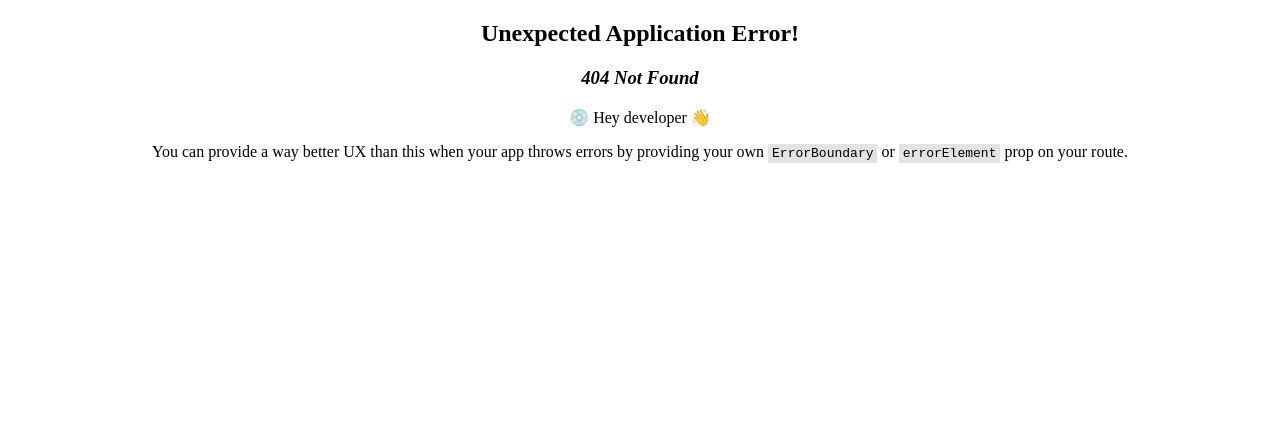
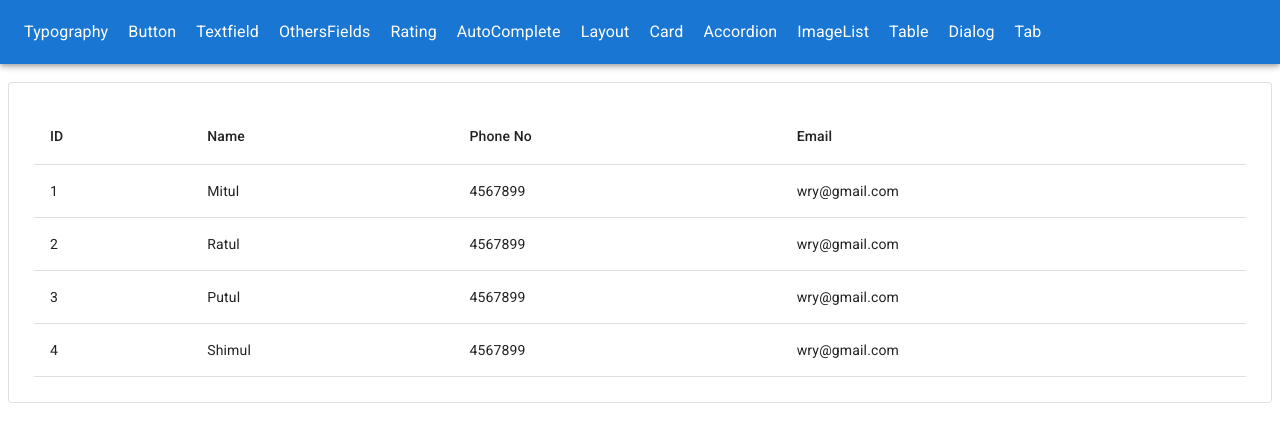
Before and after one commit to Bayshakhe/material-ui-practice, a React (Vite) app: page /table in a window 1280 px wide. Before the commit this address had no page. Shown: the top 442 px of the page. Built offline with nearby package versions, Linux system fonts and the light colour scheme.

Commit message:
implemented mui/tabs

```diff
--- a/package.json
+++ b/package.json
@@ -14,7 +14,8 @@
     "@emotion/styled": "^11.11.0",
     "@fontsource/roboto": "^5.0.8",
     "@mui/icons-material": "^5.14.8",
-    "@mui/material": "^5.14.8",
+    "@mui/lab": "^5.0.0-alpha.144",
+    "@mui/material": "^5.14.9",
     "localforage": "^1.10.0",
     "match-sorter": "^6.3.1",
     "react": "^18.2.0",
--- a/src/App.jsx
+++ b/src/App.jsx
@@ -7,6 +7,7 @@ function App() {
   return (
     <>
       <Navbar></Navbar>
+      <br />
       <Outlet></Outlet>
     </>
   );
--- a/src/Components/Navbar.jsx
+++ b/src/Components/Navbar.jsx
@@ -12,6 +12,9 @@ const Navbar = () => {
     { path: "/card", name: "Card" },
     { path: "/accordion", name: "Accordion" },
     { path: "/imageList", name: "ImageList" },
+    { path: "/table", name: "Table" },
+    { path: "/dialog", name: "Dialog" },
+    { path: "/tab", name: "Tab" },
   ];
   return (
     <Box mb={8}>
@@ -21,7 +24,7 @@ const Navbar = () => {
             <Typography
               key={nav.path}
               color="white"
-              sx={{ marginRight: "15px" }}
+              sx={{ marginRight: "20px" }}
             >
               <Link href={nav.path} color="inherit" underline="hover">{nav.name}</Link>
             </Typography>
--- /dev/null
+++ b/src/Pages/DialogPage.jsx
@@ -0,0 +1,41 @@
+import {
+  Button,
+  Dialog,
+  DialogActions,
+  DialogContent,
+  DialogContentText,
+  DialogTitle,
+} from "@mui/material";
+import { useState } from "react";
+
+const DialogPage = () => {
+  const [open, setOpen] = useState(false);
+  const handleClose = () => {
+    setOpen(false);
+  };
+  return (
+    <>
+      <Button variant="contained" onClick={() => setOpen(true)}>
+        Open Dialog
+      </Button>
+      <Dialog open={open} onClose={handleClose}>
+        <DialogTitle>Dialog Title</DialogTitle>
+        <DialogContent>
+          <DialogContentText>
+            Lorem ipsum dolor sit amet consectetur adipisicing elit. Porro
+            delectus obcaecati dignissimos aperiam sint tempore necessitatibus,
+            eligendi, qui molestias quam recusandae ea provident placeat nam
+            velit quod quidem veritatis ipsum!
+          </DialogContentText>
+        </DialogContent>
+        <DialogActions>
+          <Button variant="text" color="warning" onClick={() => setOpen(false)}>
+            Disagree
+          </Button>
+        </DialogActions>
+      </Dialog>
+    </>
+  );
+};
+
+export default DialogPage;
--- /dev/null
+++ b/src/Pages/TabPage.jsx
@@ -0,0 +1,34 @@
+import { Box, Tab, Tabs } from "@mui/material";
+import { useState } from "react";
+
+const TabPage = () => {
+  const [value, setValue] = useState(0);
+
+  function TabPanel(props) {
+    const { children, value, index } = props;
+    return value === index && children;
+  }
+  return (
+    <Box>
+      <Tabs value={value} onChange={(e, newValue) => setValue(newValue)}>
+        <Tab label="Speed Dial">Speed Dial</Tab>
+        <Tab label="Breadcrumbs">Breadcrumbs</Tab>
+        <Tab label="Badge">Badge</Tab>
+        <Tab label="List">List</Tab>
+        <Tab label="Chip">Chip</Tab>
+        <Tab label="Tooltip">Tooltip</Tab>
+      </Tabs>
+      <TabPanel value={value} index={0}>
+        hello 0
+      </TabPanel>
+      <TabPanel value={value} index={1}>
+        hello 1
+      </TabPanel>
+      <TabPanel value={value} index={2}>
+        hello 2
+      </TabPanel>
+    </Box>
+  );
+};
+
+export default TabPage;
--- /dev/null
+++ b/src/Pages/TablePage.jsx
@@ -0,0 +1,46 @@
+import {
+  Paper,
+  Table,
+  TableBody,
+  TableCell,
+  TableContainer,
+  TableHead,
+  TableRow,
+} from "@mui/material";
+
+const TablePage = () => {
+  const contents = [
+    { id: 1, name: "Mitul", phone: "4567899", email: "wry@gmail.com" },
+    { id: 2, name: "Ratul", phone: "4567899", email: "wry@gmail.com" },
+    { id: 3, name: "Putul", phone: "4567899", email: "wry@gmail.com" },
+    { id: 4, name: "Shimul", phone: "4567899", email: "wry@gmail.com" },
+  ];
+  return (
+    <Paper sx={{padding: "25px"}} variant="outlined">
+      <TableContainer>
+        <Table>
+          <TableHead>
+            <TableRow>
+              <TableCell>ID</TableCell>
+              <TableCell>Name</TableCell>
+              <TableCell>Phone No</TableCell>
+              <TableCell>Email</TableCell>
+            </TableRow>
+          </TableHead>
+          <TableBody>
+            {contents.map((e) => (
+              <TableRow key={e.id}>
+                <TableCell>{e.id}</TableCell>
+                <TableCell>{e.name}</TableCell>
+                <TableCell>{e.phone}</TableCell>
+                <TableCell>{e.email}</TableCell>
+              </TableRow>
+            ))}
+          </TableBody>
+        </Table>
+      </TableContainer>
+    </Paper>
+  );
+};
+
+export default TablePage;
--- /dev/null
+++ b/src/multiplyTask.js
@@ -0,0 +1,6 @@
+for(var i = 1; i <= 10; i++){
+    console.log(i, "er ghorer namota")
+    for(var j = 1; j <= 10; j++){
+        console.log(i, "*", j, "=", (i*j))
+    }
+}
```
Also changed, not shown: src/main.jsx (+15 -0 lines), .eslintrc.cjs, 1 other file (tests, documents, lock files or other folders).
